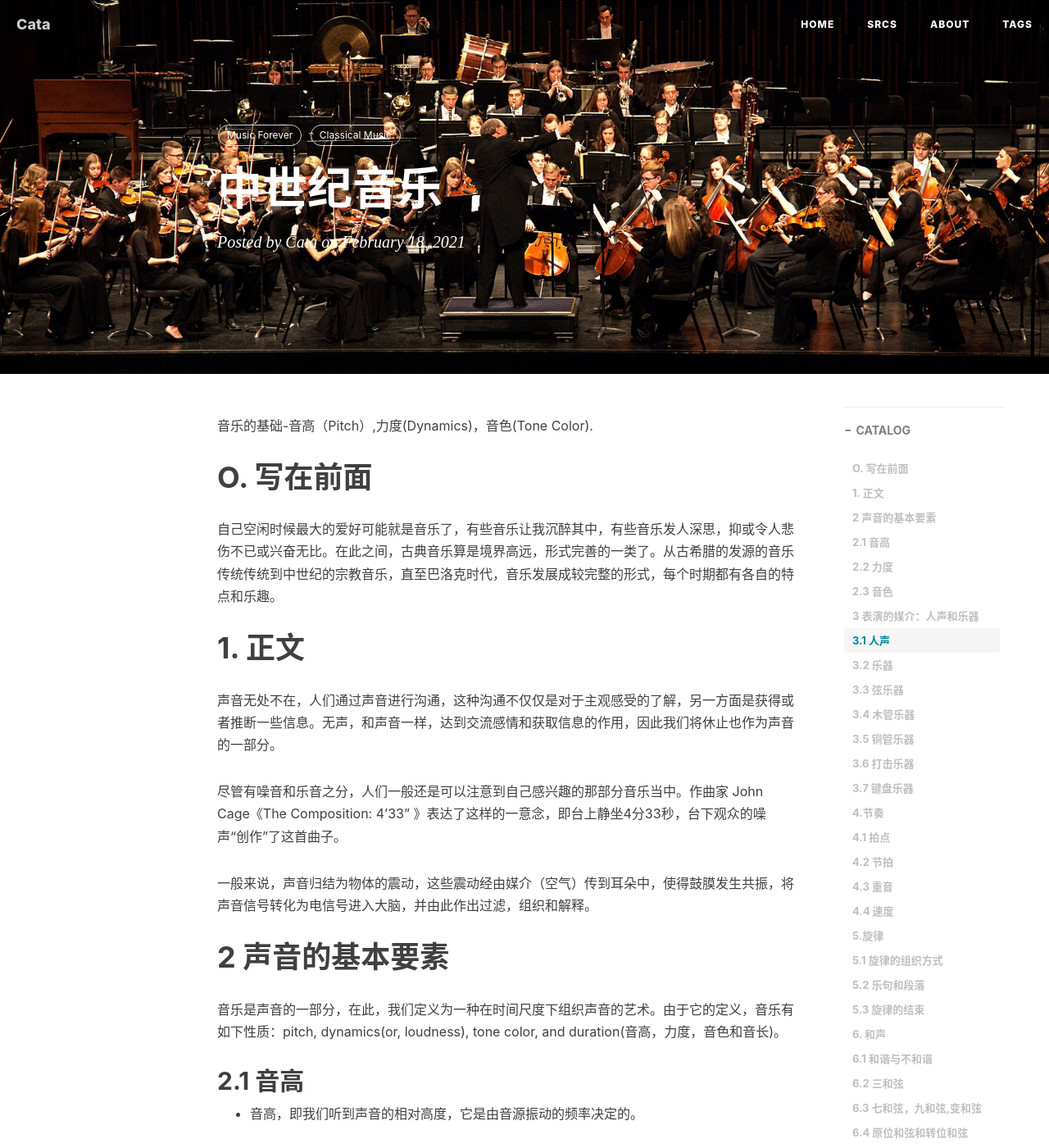
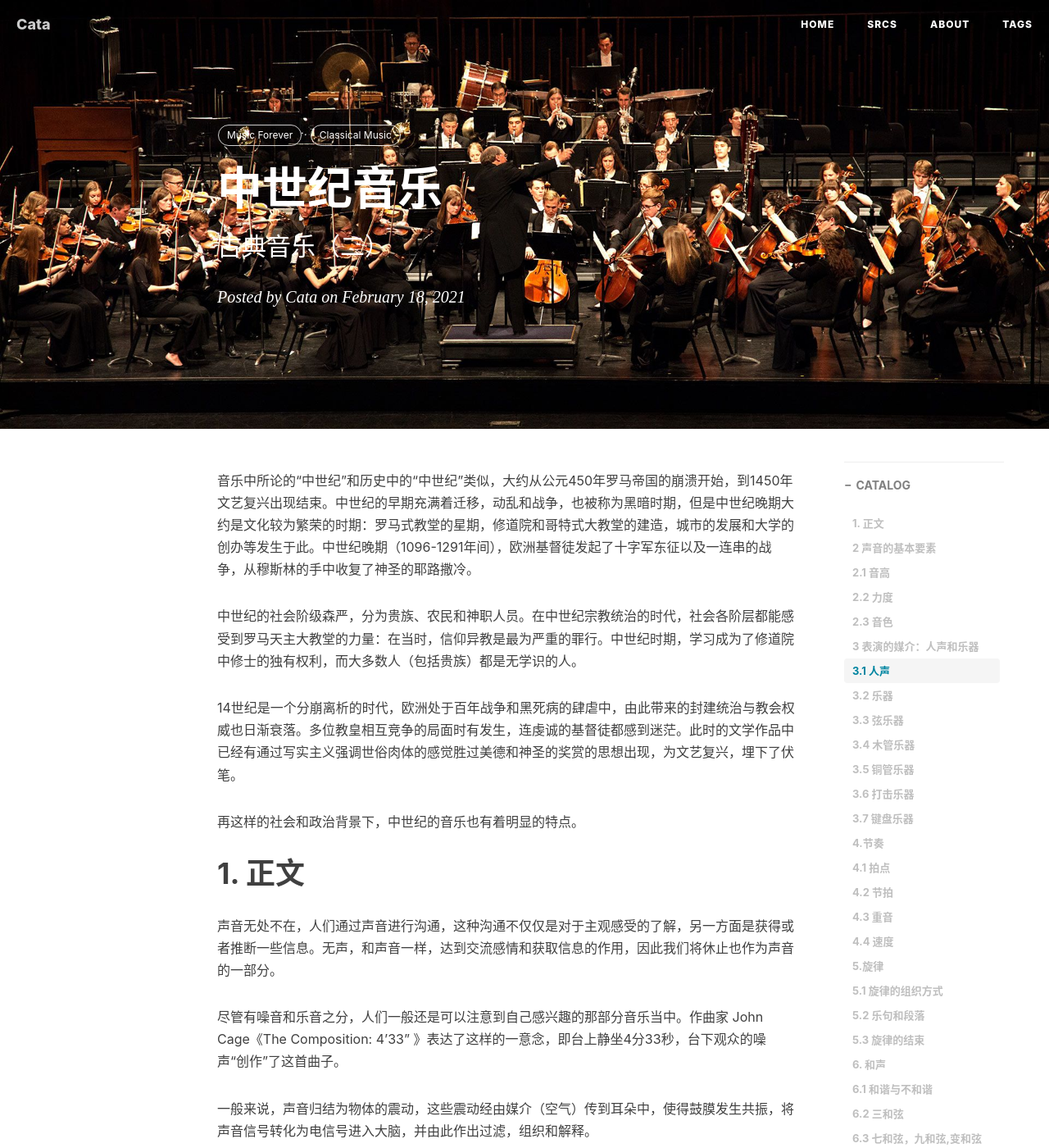
Before and after one commit to jaylencheng/jaylencheng.github.io, a Jekyll site: the page built from _posts/2021-2-18-中世纪音乐.md, in a window 1280 px wide and 1400 px high. Shown: the whole window at 82% size. Built offline with Jekyll 4.4.1, drawn with Linux system fonts in a browser that asks for light colours; nearby versions of some CDN libraries; our own code applies the rules of GitHub Pages for plain Markdown files; comment, search, counter and statistics services are not loaded.

Commit message:
make some changes

```diff
--- a/_posts/2021-2-18-中世纪音乐.md
+++ b/_posts/2021-2-18-中世纪音乐.md
@@ -1,17 +1,21 @@
 ---
 img: music.jpg # Add image post (optional)
-#subtitle:  Logic 01 #副标题
+subtitle:  古典音乐（二） #副标题
 header-img: img/post2.jpg    #这篇文章标题背景图片
 catalog: true                       # 是否归档
 tags:                               #标签
     - Music Forever
     - Classical Music
 ---
-音乐的基础-音高（Pitch）,力度(Dynamics)，音色(Tone Color).
 
-# O. 写在前面
 
-自己空闲时候最大的爱好可能就是音乐了，有些音乐让我沉醉其中，有些音乐发人深思，抑或令人悲伤不已或兴奋无比。在此之间，古典音乐算是境界高远，形式完善的一类了。从古希腊的发源的音乐传统传统到中世纪的宗教音乐，直至巴洛克时代，音乐发展成较完整的形式，每个时期都有各自的特点和乐趣。
+音乐中所论的“中世纪”和历史中的“中世纪”类似，大约从公元450年罗马帝国的崩溃开始，到1450年文艺复兴出现结束。中世纪的早期充满着迁移，动乱和战争，也被称为黑暗时期，但是中世纪晚期大约是文化较为繁荣的时期：罗马式教堂的星期，修道院和哥特式大教堂的建造，城市的发展和大学的创办等发生于此。中世纪晚期（1096-1291年间），欧洲基督徒发起了十字军东征以及一连串的战争，从穆斯林的手中收复了神圣的耶路撒冷。
+
+中世纪的社会阶级森严，分为贵族、农民和神职人员。在中世纪宗教统治的时代，社会各阶层都能感受到罗马天主大教堂的力量：在当时，信仰异教是最为严重的罪行。中世纪时期，学习成为了修道院中修士的独有权利，而大多数人（包括贵族）都是无学识的人。
+
+14世纪是一个分崩离析的时代，欧洲处于百年战争和黑死病的肆虐中，由此带来的封建统治与教会权威也日渐衰落。多位教皇相互竞争的局面时有发生，连虔诚的基督徒都感到迷茫。此时的文学作品中已经有通过写实主义强调世俗肉体的感觉胜过美德和神圣的奖赏的思想出现，为文艺复兴，埋下了伏笔。
+
+再这样的社会和政治背景下，中世纪的音乐也有着明显的特点。
 
 # 1. 正文
 
```
Also changed, not shown: _posts/2021-2-9-基础乐理（一）.md (+1 -1 lines).
